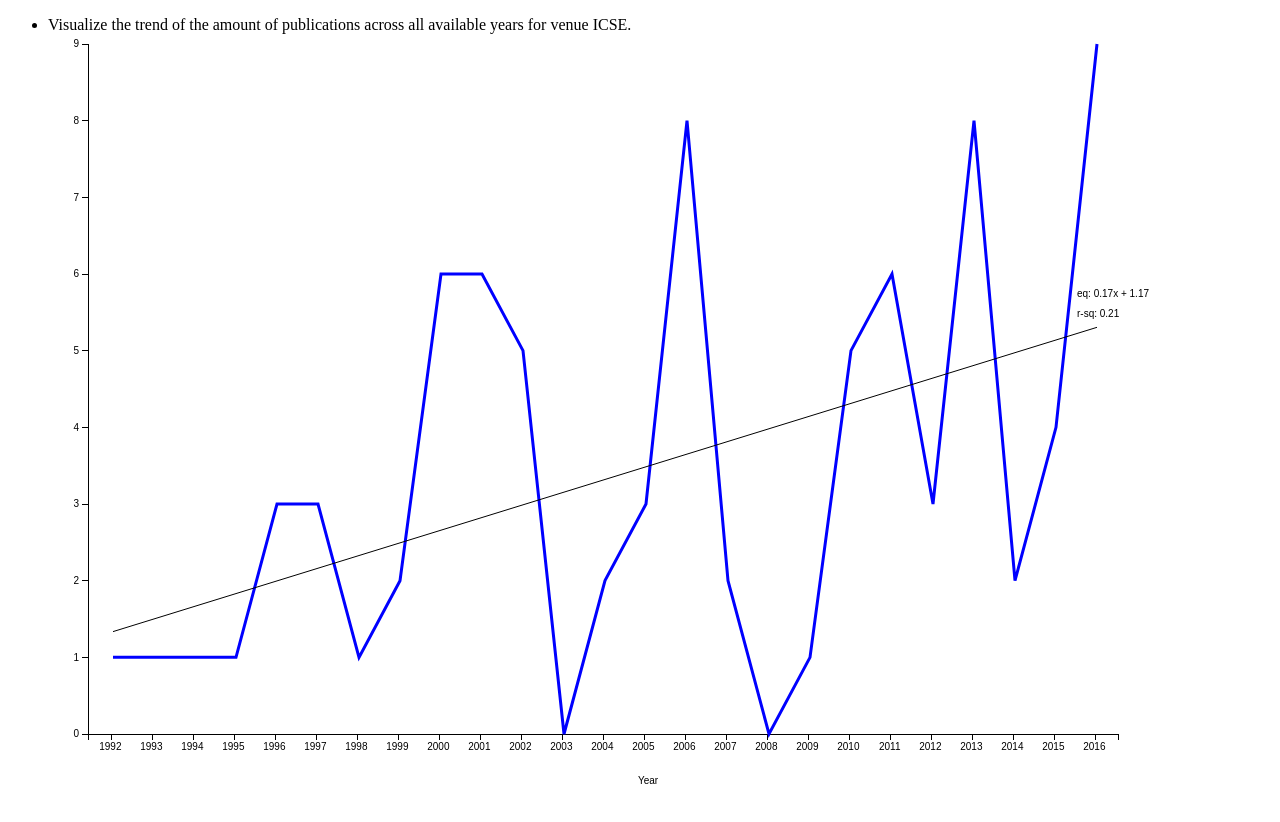
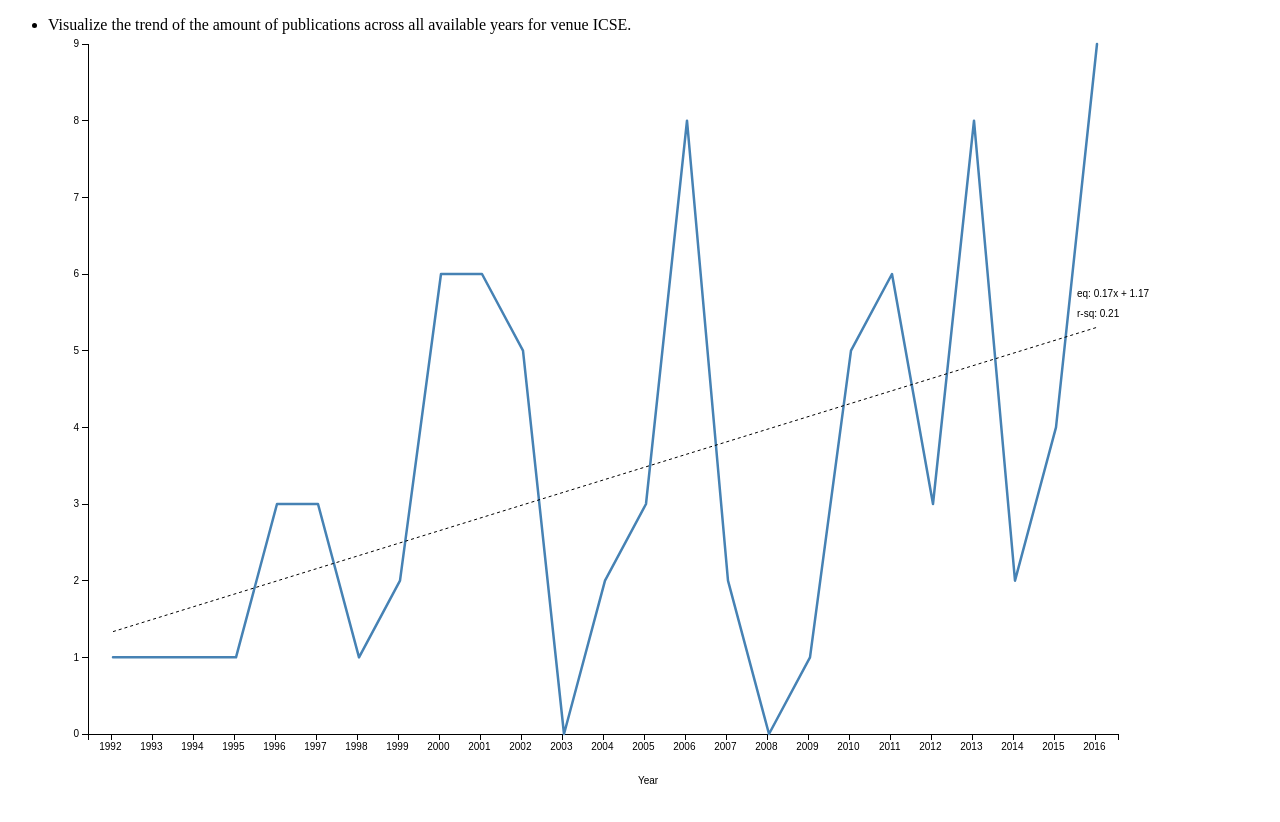
Before and after one commit to soechun/cirviz, a plain HTML site: page index1.html in a window 1280 px wide. Drawn offline with nearby package versions, Linux system fonts and the light colour scheme.

Commit message:
update style for q3

```diff
--- a/index1.html
+++ b/index1.html
@@ -79,7 +79,12 @@
 
     svg.append("path")
       .datum(data)
-      .attr("class","line")
+      // .attr("class","line")
+      .attr("fill", "none")
+      .attr("stroke", "steelblue")
+      .attr("stroke-linejoin", "round")
+      .attr("stroke-linecap", "round")
+      .attr("stroke-width", 2.5)
       .attr("d", line);
 
     svg.select(".x.axis")
@@ -129,7 +134,9 @@
       .attr("x2", function(d) { return xScale(d[2]); })
       .attr("y2", function(d) { return yScale(d[3]); })
       .attr("stroke", "black")
-      .attr("stroke-width", 1);
+      .attr("stroke-width", 1)
+      .style("stroke-dasharray", ("3, 3"))
+      ;
 
     // display equation on the chart
     svg.append("text")
```
